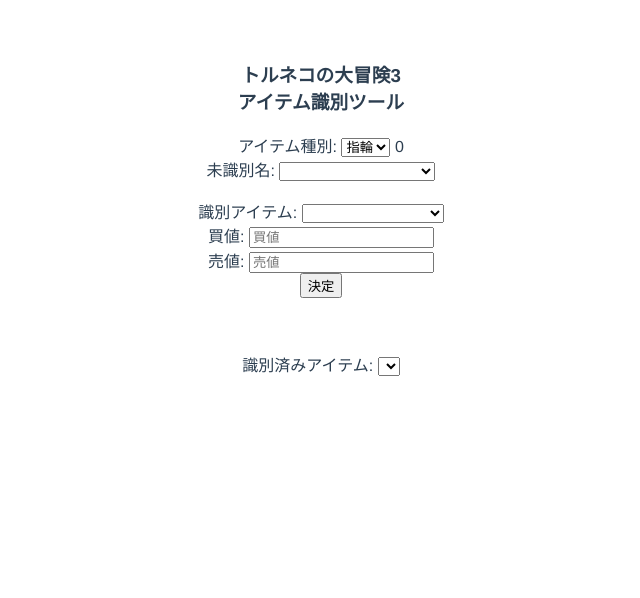
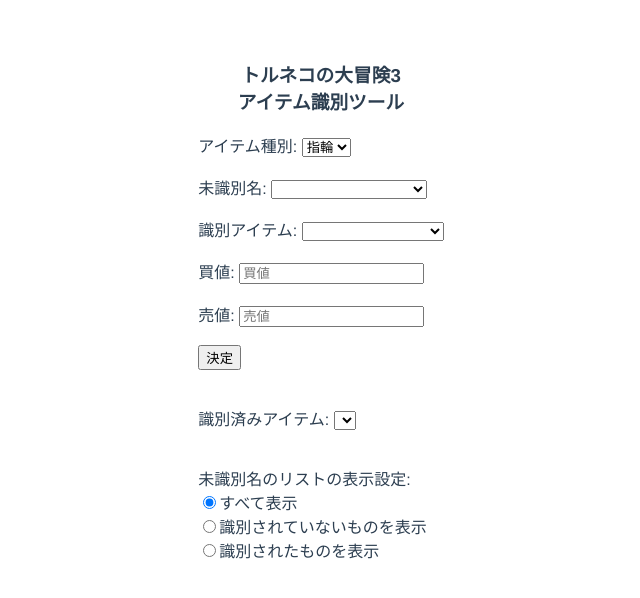
Before and after one commit to mitleidstein/TorunekoTool, a Vue app in the folder toruneko3_tool_vue/: page / in a window 1280 px wide. Shown: the top 598 px of the page, without its empty margins (319-959 px from the left). Built offline with nearby package versions, Linux system fonts and the light colour scheme.

Commit message:
未識別名のリストの表示設定を追加

```diff
--- a/toruneko3_tool_vue/src/App.vue
+++ b/toruneko3_tool_vue/src/App.vue
@@ -1,143 +1,213 @@
 <script setup>
-import { ref, computed, onMounted } from 'vue'
-import itemTypes from './assets/item_types.json'
-import unidentifiedItemsCSV from './assets/unidentified_items.json'
-import itemsCSV from './assets/items.json'
+import { ref, computed, onMounted } from "vue";
+import itemTypes from "./assets/item_types.json";
+import unidentifiedItemsCSV from "./assets/unidentified_items.json";
+import itemsCSV from "./assets/items.json";
 
-const selectedType = ref(0)
-const selectedUnidentifiedItem = ref(null)
-const selectedItem = ref(null)
+const selectedType = ref(0);
+const selectedUnidentifiedItem = ref(null);
+const selectedItem = ref(null);
 
-const unidentifiedItems = ref(unidentifiedItemsCSV)
-const items = ref(itemsCSV)
+const items = ref(itemsCSV);
 const filteredUnidentifiedItems = computed(() => {
-  return unidentifiedItems.value.filter((t) => t.item_type_id === selectedType.value)
-})
+  let unItems = unidentifiedItemsCSV;
+  if (unindentifiedItemSetting.value == 2) {
+    unItems = unItems.filter((t) => !t.item);
+  } else if (unindentifiedItemSetting.value == 3) {
+    unItems = unItems.filter((t) => t.item);
+  }
+
+  return unItems.filter((t) => t.item_type_id === selectedType.value);
+});
 
 const filteredItems = computed(() => {
-  return items.value
-    .filter((t) => t.item_type_id === selectedType.value
-      && (!buyingPrice.value || t.buying_price == buyingPrice.value)
-      && (!sellingPrice.value || t.selling_price == sellingPrice.value)
-      && (Object.keys(indentifiedItems.value.filter((el) => (t.name == el.name))).length == 0)
-    )
-})
+  return items.value.filter(
+    (t) =>
+      t.item_type_id === selectedType.value &&
+      (!buyingPrice.value || t.buying_price == buyingPrice.value) &&
+      (!sellingPrice.value || t.selling_price == sellingPrice.value) &&
+      Object.keys(indentifiedItems.value.filter((el) => t.name == el.name))
+        .length == 0
+  );
+});
 
-const indentifiedItems = ref([])
-const buyingPrice = ref(null)
-const sellingPrice = ref(null)
+const indentifiedItems = ref([]);
+const buyingPrice = ref(null);
+const sellingPrice = ref(null);
 
-const savedItem = ref(null)
-const savedBuyingPrice = ref(null)
-const savedSellingPrice = ref(null)
+const savedItem = ref(null);
+const savedBuyingPrice = ref(null);
+const savedSellingPrice = ref(null);
+
+const unindentifiedItemSetting = ref(1);
 
 function updateIndentifiedItems() {
   indentifiedItems.value = unidentifiedItemsCSV
     .filter((t) => t.item)
-      .map(t => { return t.item })
+    .map((t) => {
+      return t.item;
+    });
 }
 
 function enter() {
   if (!selectedUnidentifiedItem.value) {
-    return
+    return;
   }
 
-  let un = unidentifiedItemsCSV.find(el => el.name == selectedUnidentifiedItem.value.name)
+  let un = unidentifiedItemsCSV.find(
+    (el) => el.name == selectedUnidentifiedItem.value.name
+  );
   if (un) {
-    un.item = selectedItem.value
-    un.buyingPrice = buyingPrice.value
-    un.sellingPrice = sellingPrice.value
-    savedItem.value = selectedItem.value
-    savedBuyingPrice.value = buyingPrice.value
-    savedSellingPrice.value = sellingPrice.value
-    selectedUnidentifiedItem.value = un
-    updateIndentifiedItems()
+    un.item = selectedItem.value;
+    un.buyingPrice = buyingPrice.value;
+    un.sellingPrice = sellingPrice.value;
+    savedItem.value = selectedItem.value;
+    savedBuyingPrice.value = buyingPrice.value;
+    savedSellingPrice.value = sellingPrice.value;
+    selectedUnidentifiedItem.value = un;
+    updateIndentifiedItems();
   }
 }
 
 function changedUnidentifiedItem() {
-  selectedItem.value = selectedUnidentifiedItem.value.item
-  buyingPrice.value = selectedUnidentifiedItem.value.buyingPrice
-  sellingPrice.value = selectedUnidentifiedItem.value.sellingPrice
-  savedItem.value = selectedUnidentifiedItem.value.item
-  savedBuyingPrice.value = selectedUnidentifiedItem.value.buyingPrice
-  savedSellingPrice.value = selectedUnidentifiedItem.value.sellingPrice
-  updateIndentifiedItems()
+  if (!selectedUnidentifiedItem.value) {
+    return;
+  }
+  selectedItem.value = selectedUnidentifiedItem.value.item;
+  buyingPrice.value = selectedUnidentifiedItem.value.buyingPrice;
+  sellingPrice.value = selectedUnidentifiedItem.value.sellingPrice;
+  savedItem.value = selectedUnidentifiedItem.value.item;
+  savedBuyingPrice.value = selectedUnidentifiedItem.value.buyingPrice;
+  savedSellingPrice.value = selectedUnidentifiedItem.value.sellingPrice;
+  updateIndentifiedItems();
+}
+
+function changedRadioButton() {
+  selectedItem.value = null;
+  buyingPrice.value = null;
+  sellingPrice.value = null;
+  savedItem.value = null;
+  savedBuyingPrice.value = null;
+  savedSellingPrice.value = null;
+  updateIndentifiedItems();
 }
 
 onMounted(() => {
-  updateIndentifiedItems()
-})
-
+  updateIndentifiedItems();
+});
 </script>
 
 <template>
   <div>
     <h3>
-      トルネコの大冒険3<br/>
+      トルネコの大冒険3<br />
       アイテム識別ツール
     </h3>
-
+    <div class="left_text_centerplace">
       アイテム種別:
       <select v-model="selectedType">
         <option v-for="type in itemTypes" :key="type.id" :value="type.id">
           {{ type.name }}
         </option>
       </select>
-    {{ selectedType }}
-    <br/>
+
+      <br />
+      <br />
       未識別名:
-    <select v-model="selectedUnidentifiedItem" @change="changedUnidentifiedItem">
-      <option v-for="item in filteredUnidentifiedItems" :key="item.name" :value="item">
+      <select
+        v-model="selectedUnidentifiedItem"
+        @change="changedUnidentifiedItem"
+      >
+        <option :value="null" />
+        <option
+          v-for="item in filteredUnidentifiedItems"
+          :key="item.name"
+          :value="item"
+        >
           {{ item.name }}
         </option>
       </select>
-    <br/>
-    <br/>
+      <br />
+      <br />
       識別アイテム:
       <select v-model="selectedItem">
+        <option :value="null" />
         <option v-for="item in filteredItems" :key="item.name" :value="item">
           {{ item.name }}
         </option>
       </select>
-    <div v-if="savedItem">
-      保存されているアイテム: {{ savedItem.name }}
-    </div>
+      <div v-if="savedItem">保存されているアイテム: {{ savedItem.name }}</div>
 
-    <br/>
+      <br />
+      <br />
       買値:
-    <input v-model="buyingPrice" placeholder="買値">
+      <input v-model="buyingPrice" placeholder="買値" />
       <div v-if="savedBuyingPrice">
         保存されている買値: {{ savedBuyingPrice }}
       </div>
 
-    <br/>
+      <br />
+      <br />
       売値:
-    <input v-model="sellingPrice" placeholder="売値">
+      <input v-model="sellingPrice" placeholder="売値" />
       <div v-if="savedSellingPrice">
         保存されている売値: {{ savedSellingPrice }}
       </div>
 
-    <br/>
+      <br />
+      <br />
       <button @click="enter">
         <div v-if="savedItem || savedBuyingPrice || savedSellingPrice">
           変更
         </div>
-      <div v-else>
-        決定
-      </div>
+        <div v-else>決定</div>
       </button>
 
-    <br/>
-    <br/>
-    <br/>
-    <br/>
+      <br />
+      <br />
+      <br />
       識別済みアイテム:
       <select>
         <option v-for="item in indentifiedItems" :key="item.name" :value="item">
           {{ item.name }}
         </option>
       </select>
+
+      <br />
+      <br />
+      <br />
+      <div>
+        未識別名のリストの表示設定:
+        <br />
+        <input
+          type="radio"
+          id="option1"
+          value="1"
+          v-model="unindentifiedItemSetting"
+          @change="changedRadioButton"
+        />
+        <label for="option1">すべて表示</label>
+        <br />
+        <input
+          type="radio"
+          id="option2"
+          value="2"
+          v-model="unindentifiedItemSetting"
+          @change="changedRadioButton"
+        />
+        <label for="option2">識別されていないものを表示</label>
+        <br />
+        <input
+          type="radio"
+          id="option3"
+          value="3"
+          v-model="unindentifiedItemSetting"
+          @change="changedRadioButton"
+        />
+        <label for="option3">識別されたものを表示</label>
+        <br />
+      </div>
+    </div>
   </div>
 </template>
 
@@ -150,4 +220,10 @@
   color: #2c3e50;
   margin-top: 60px;
 }
+
+.left_text_centerplace {
+  text-align: left;
+  width: fit-content;
+  margin: 0 auto;
+}
 </style>
```
Lines whose indentation alone changed are shown as unchanged.
